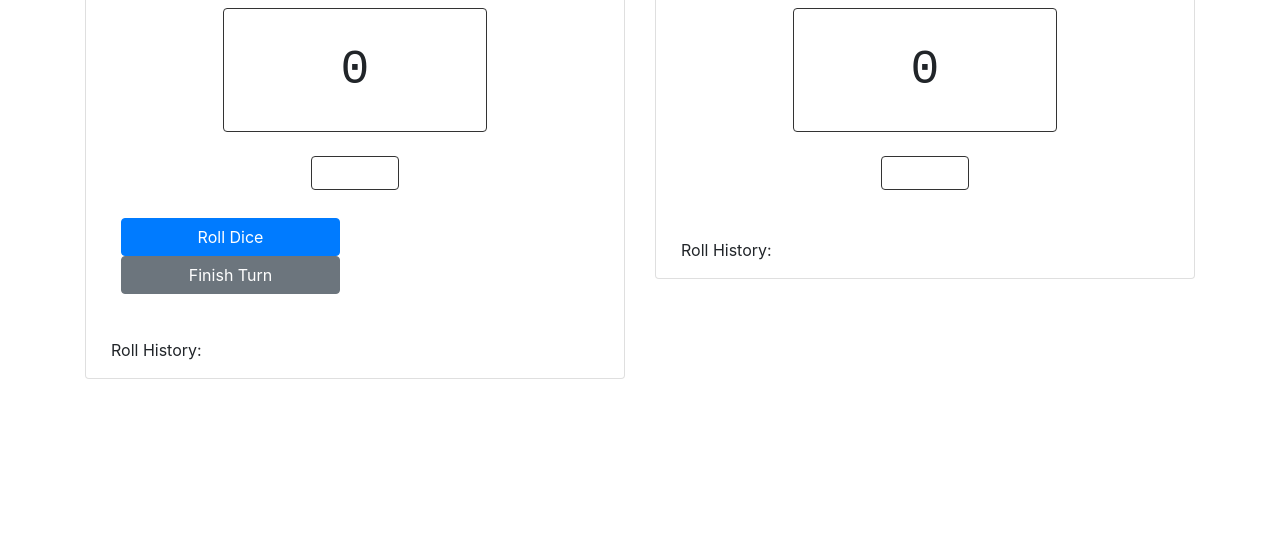
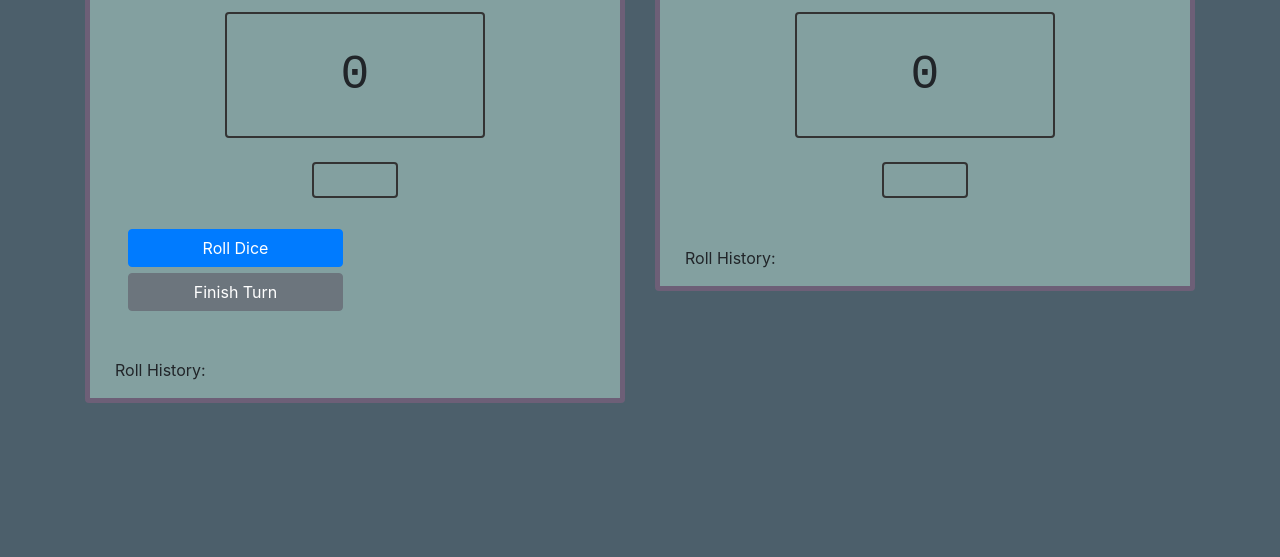
Before and after one commit to nicholassull/pig-dice, a plain HTML site: page index.html in a window 1280 px wide. Shown: the part 243-800 px from the top of the page. Drawn offline with Linux system fonts and the light colour scheme.

Commit message:
add background color to body and cards

```diff
--- a/css/styles.css
+++ b/css/styles.css
@@ -1,13 +1,23 @@
+body {
+  background-color: #4c5f6b;
+}
+
 .game {
   margin-top: 100px;
 }
 
+.card {
+  background-color: #83a0a0;
+  border: solid #6d5f77 5px;
+}
+
 .btn {
   width: 100%;
+  margin: 3px;
 }
 
 #playerOneScore, #playerTwoScore {
-  border: 1px solid #333;
+  border: 2px solid #333;
   border-radius: 4px;
   margin: 20px auto;
   padding: 25px;
@@ -16,7 +26,7 @@
 }
 
 .playerOneRoll, .playerTwoRoll {
-  border: 1px solid #333;
+  border: 2px solid #333;
   border-radius: 4px;
   margin: 4px auto;
   padding: 4px;
--- a/js/scripts.js
+++ b/js/scripts.js
@@ -5,7 +5,6 @@ function dieRoll() {
 
 function Player() {
   this.totalScore = 0;
-  this.turn = false;
   this.roundScore = 0;
 }
 
```
